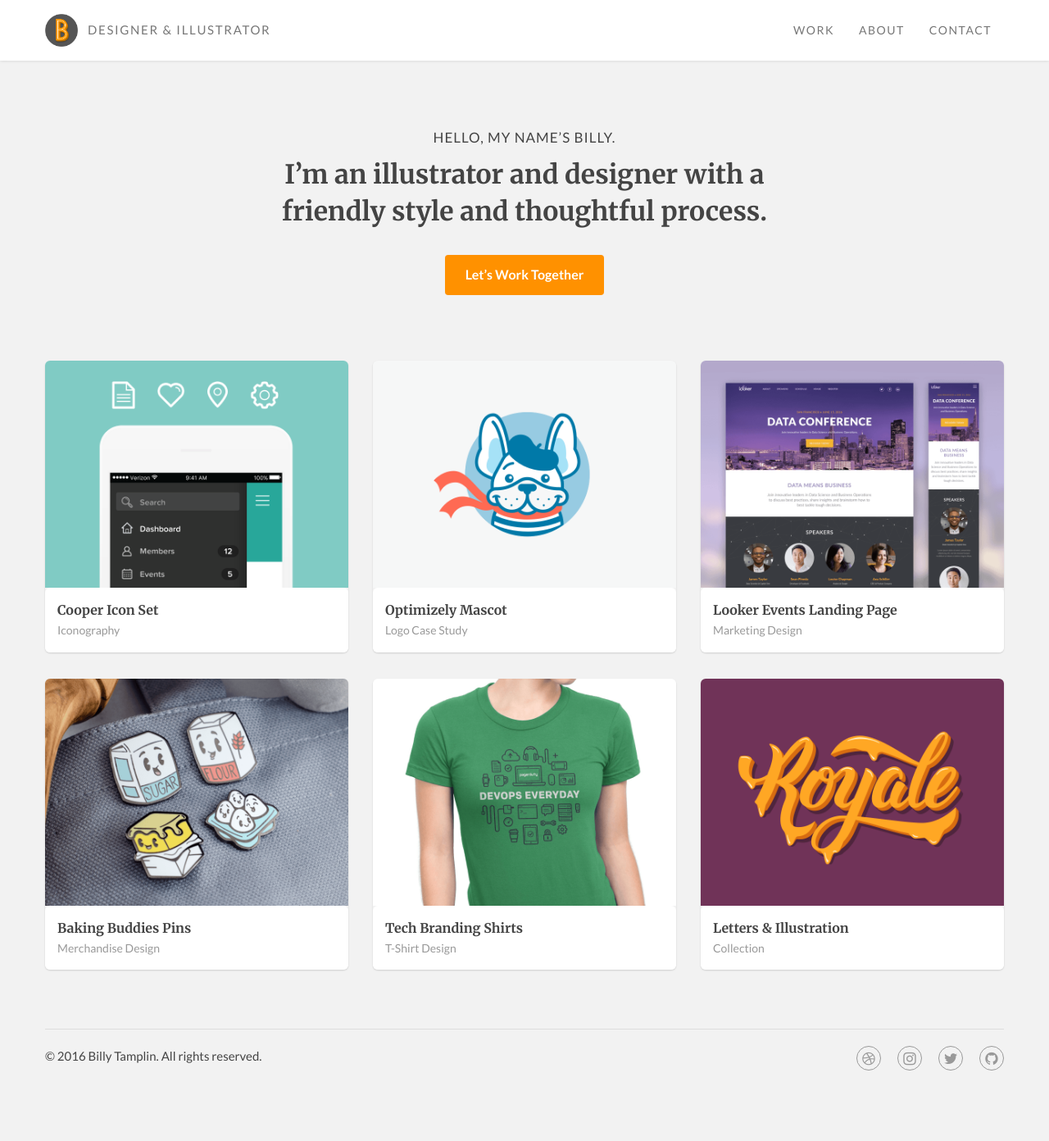
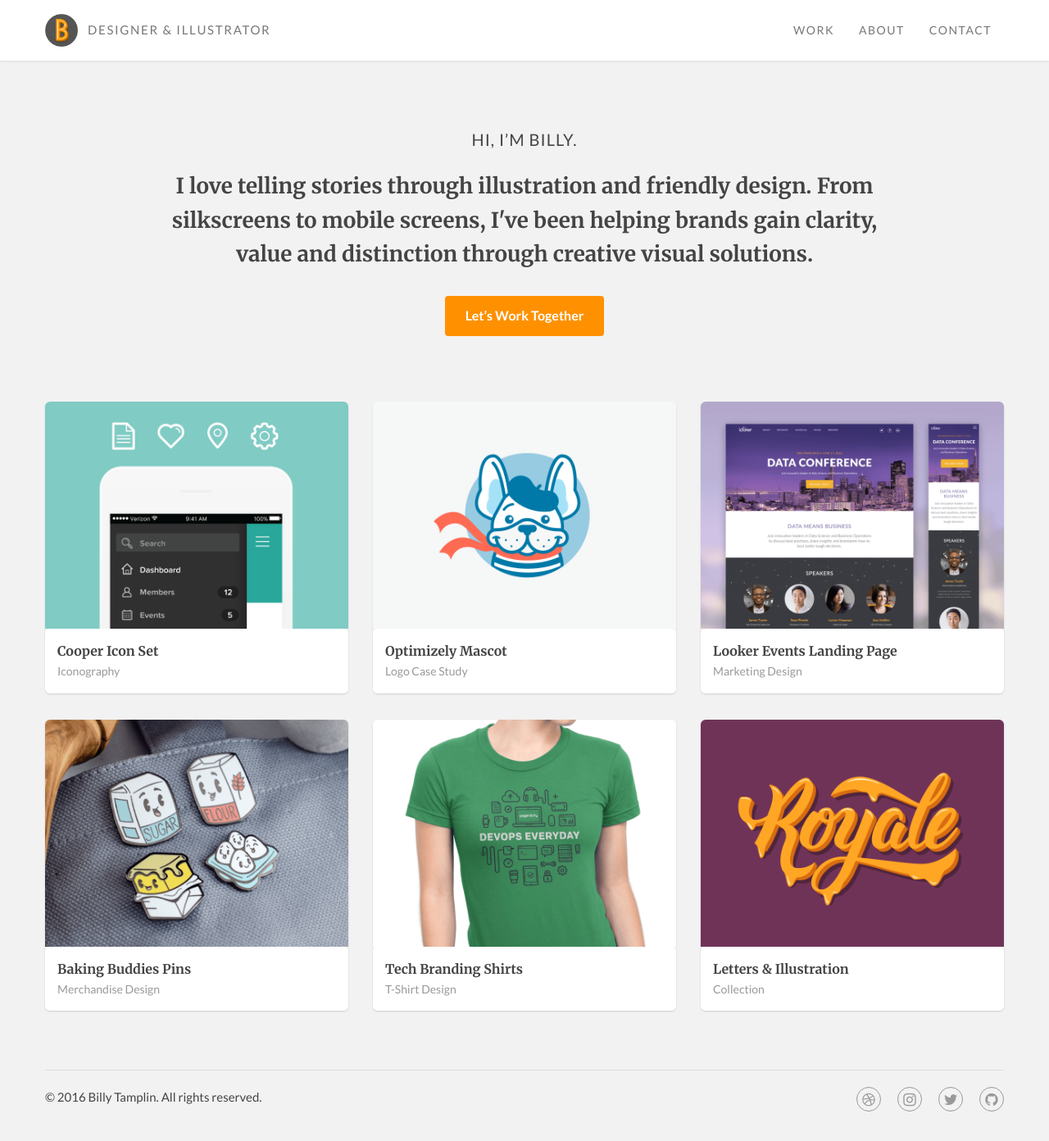
Before and after one commit to btamps/btamps.github.io, a Jekyll site: the page built from index.html, in a window 1280 px wide. Shown: the whole page at 82% size. Built offline with Jekyll 4.4.1, drawn with Linux system fonts in a browser that asks for light colours; nearby versions of some CDN libraries; before the commit the page ends 1342 px from its top, so only the background shows below that.

Commit message:
added styles to the home hero

```diff
--- a/_sass/_home-page.scss
+++ b/_sass/_home-page.scss
@@ -7,8 +7,8 @@
   margin: 50px auto 40px;
   text-align: center;
   h1 {
-    font-size: 24px;
-    line-height: 1.4;
+    font-size: 18px;
+    line-height: 1.6;
     margin: 0 0 30px;
   }
   p {
@@ -260,11 +260,15 @@
     }
   }
   .home-hero {
-    max-width: 700px;
+    max-width: 72%;
     margin-top: 80px;
     margin-bottom: 40px;
     h1 {
-      font-size: 32px;
+      font-size: 26px;
+    }
+    p {
+      font-size: 20px;
+      margin-bottom: 20px;
     }
   }
   .workbox {
--- a/index.html
+++ b/index.html
@@ -4,8 +4,8 @@
 <section class="container">
   <div class="row">
     <div class="home-hero">
-      <p>Hello, my name’s Billy.
-      <h1>I’m an illustrator and designer with a friendly style and thoughtful process.</h1>
+      <p>Hi, I’m Billy.
+      <h1>I love telling stories through illustration and friendly design. From silkscreens to mobile screens, I've been helping brands gain clarity, value and distinction through creative visual solutions.</h1>
       <a class="btn" href="/contact">Let’s Work Together</a>
     </div>
   </div>
```
